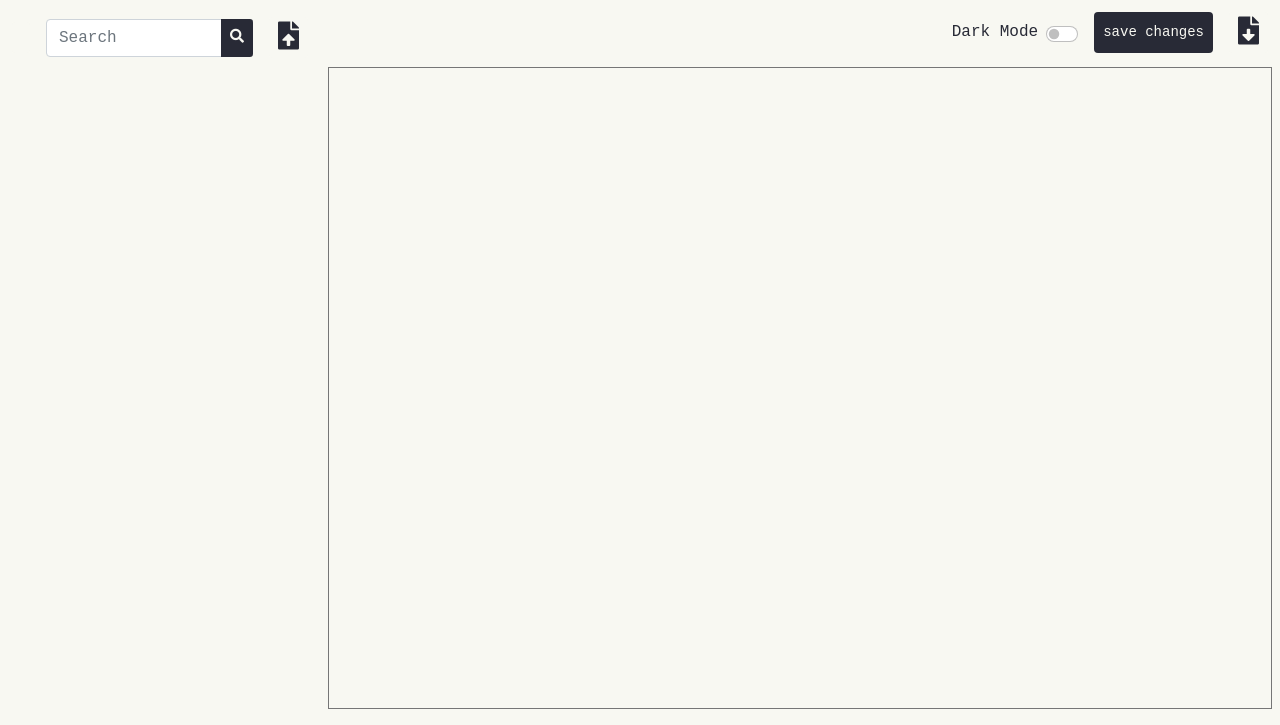
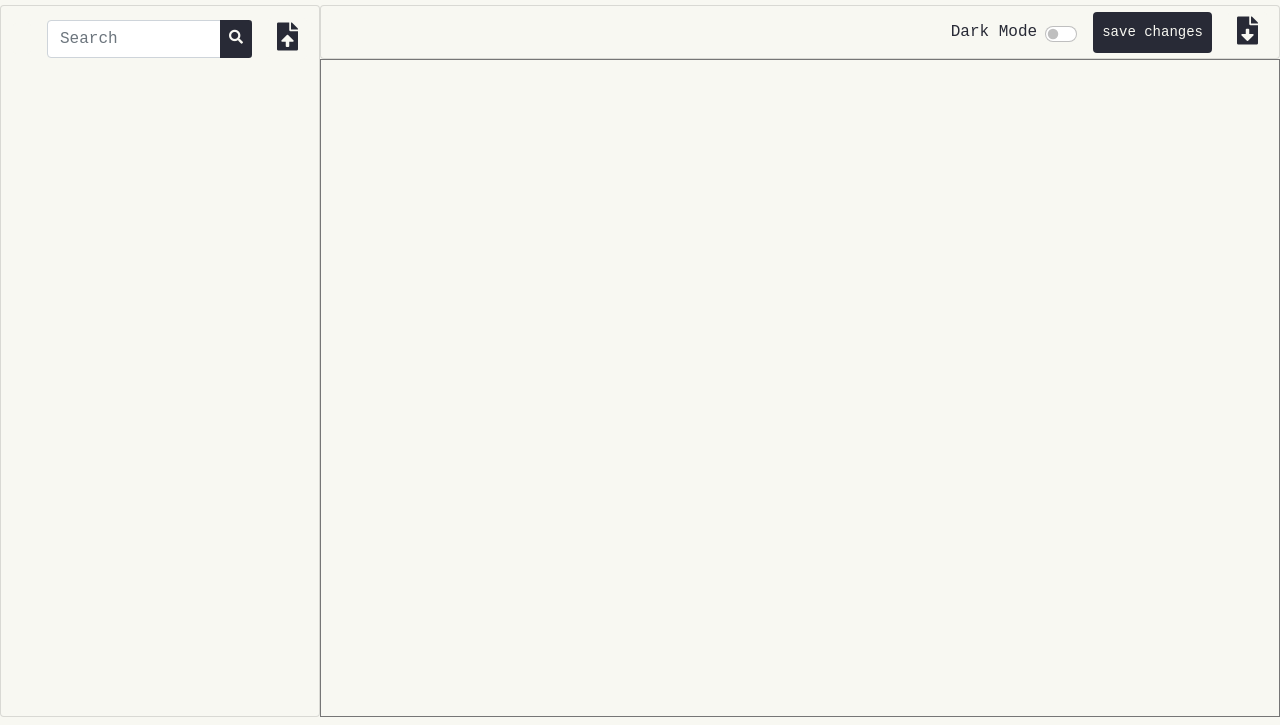
Before and after one commit to fatihozdil/webitor, a plain HTML site: page index.html in a window 1280 px wide. Shown: the part 83-808 px from the top of the page. Drawn offline with nearby package versions, Linux system fonts and the light colour scheme; some icons are missing.

Commit message:
add card to file explorer and editor navbar

```diff
--- a/index.html
+++ b/index.html
@@ -297,7 +297,7 @@
         <div class="container-fluid h-100">
           <div class="row h-100 ">
             <!-- file manager -->
-            <div class="col-md-3 d-none d-md-block overflow-auto h-100" id="files">
+            <div class="col-md-3 d-none d-md-block overflow-auto h-100 card theme-white" id="files">
 
               <div class="row">
                 <div class="col">
@@ -366,7 +366,7 @@
             <div class="col-md-9 h-100 ">
 
               <!-- text editor nav -->
-              <div class="row" style="height: 54.23px">
+              <div class="row card theme-white" style="height: 54.23px">
                 <div class="col d-flex align-items-center justify-content-end">
                   <div class="rows d-flex">
                     <span class="form-switch d-flex align-items-center">
@@ -386,7 +386,7 @@
               </div>
 
               <div class="row " style="height: calc(100% - 54.23px);">
-                <div class="col p-2">
+                <div class="col p-0">
                   <textarea spellcheck="false" class="p-2 w-100 h-100 theme-white"  style="resize: none;" id="editor"></textarea>
                 </div>
               </div>
```
